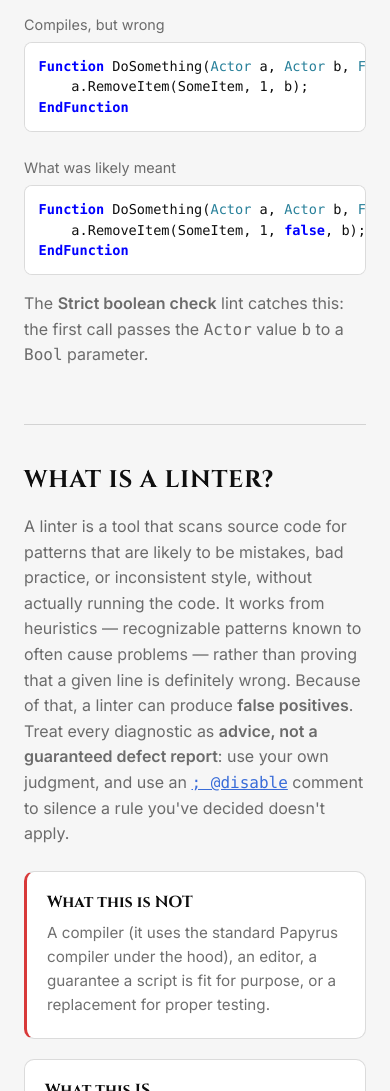
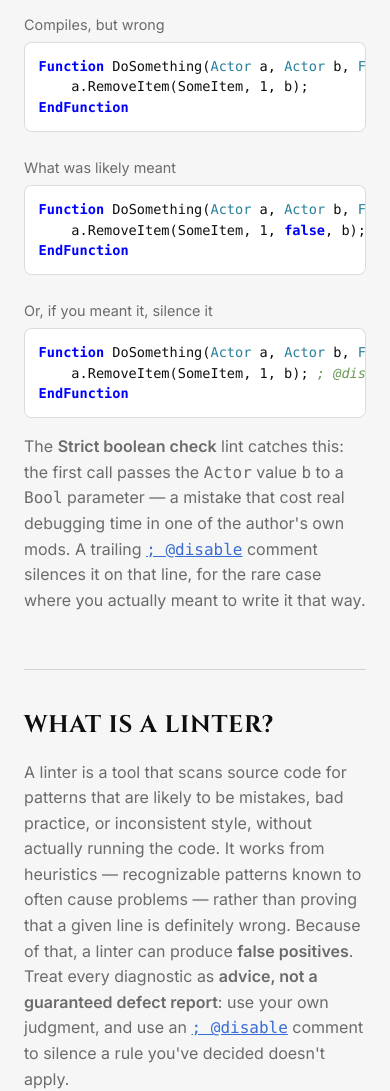
Before and after one commit to Idrinth/papyrus-lint, a plain HTML site: page pages/index.template.html in a window 390 px wide. Shown: the part 1210-2301 px from the top of the page. Drawn offline with Linux system fonts and the light colour scheme; files whose address does not match are found by name.

Commit message:
pages: add the third @disable example to the simple example section (#763)
README's Simple Example section now shows three code blocks (the
mistake, the likely-intended fix, and disabling the finding on purpose),
but the homepage's own "A simple example" section still only showed two.

Co-authored-by: Claude <noreply@anthropic.com>

```diff
--- a/pages/index.template.html
+++ b/pages/index.template.html
@@ -149,10 +149,18 @@
     a.RemoveItem(SomeItem, 1, <span class="kw">false</span>, b);
 <span class="kw">EndFunction</span></code></pre>
           </figure>
+          <figure>
+            <figcaption>Or, if you meant it, silence it</figcaption>
+            <pre class="code-block"><code><span class="kw">Function</span> DoSomething(<span class="ty">Actor</span> a, <span class="ty">Actor</span> b, <span class="ty">Form</span> SomeItem)
+    a.RemoveItem(SomeItem, 1, b); <span class="cm">; @disable</span>
+<span class="kw">EndFunction</span></code></pre>
+          </figure>
         </div>
         <p class="section-intro">
           The <strong>Strict boolean check</strong> lint catches this: the first call passes the <code>Actor</code>
-          value <code>b</code> to a <code>Bool</code> parameter.
+          value <code>b</code> to a <code>Bool</code> parameter — a mistake that cost real debugging time in one of
+          the author's own mods. A trailing <a href="#disable"><code>; @disable</code></a> comment silences it on
+          that line, for the rare case where you actually meant to write it that way.
         </p>
       </section>
 
--- a/pages/styles.css
+++ b/pages/styles.css
@@ -330,15 +330,9 @@ section > h2:first-child {
 
 .example {
   display: grid;
-  grid-template-columns: 1fr 1fr;
+  grid-template-columns: repeat(auto-fit, minmax(18em, 1fr));
   gap: 1.5em;
   align-items: start;
-}
-
-@media (max-width: 46em) {
-  .example {
-    grid-template-columns: 1fr;
-  }
 }
 
 .example figure {
```
